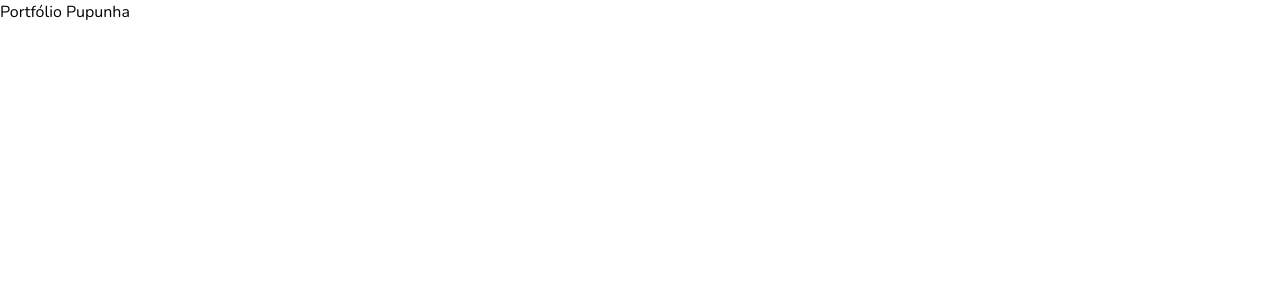
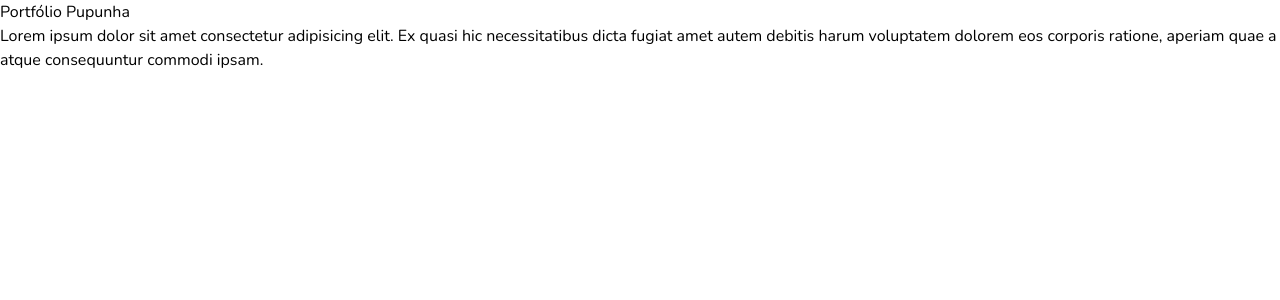
Before and after one commit to pupunha-dev/portfolio, a Next.js app: page / in a window 1280 px wide. Shown: the top 300 px of the page. Built offline with nearby package versions, Linux system fonts and the light colour scheme.

Commit message:
Config word wrap vscode

```diff
--- a/app/page.tsx
+++ b/app/page.tsx
@@ -3,6 +3,7 @@ export default function Home() {
   return (
     <main>
       <h1> Portfólio Pupunha</h1>
+      <p>Lorem ipsum dolor sit amet consectetur adipisicing elit. Ex quasi hic necessitatibus dicta fugiat amet autem debitis harum voluptatem dolorem eos corporis ratione, aperiam quae a atque consequuntur commodi ipsam.</p>
     </main>
   );
 }
```
